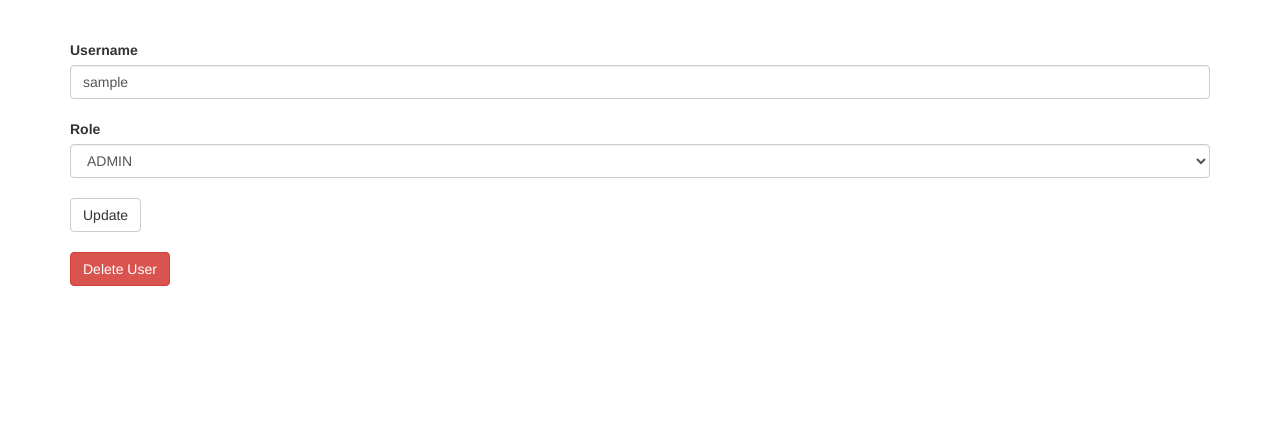
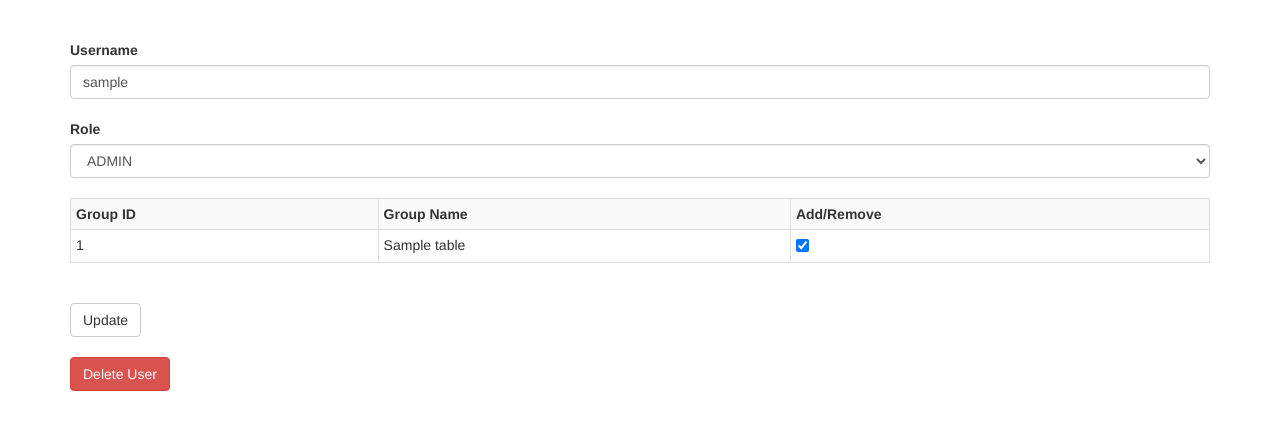
Before and after one commit to sfm2686/RMSA, a Flask app: page /user?id=1 in a window 1280 px wide. Shown: the part 52-482 px from the top of the page. Run offline with Flask 2, Linux system fonts and the light colour scheme; the visitor is signed in with stand-in values (Sample User, id 1); tables that the repository leaves empty hold one stand-in row (values such as "Sample post"); parts of the project's set-up code (start-up, migrations or seed data) failed here and were passed over; some libraries are stand-ins or nearby versions.

Commit message:
Changed db tables to correctly map 1-1 user-role relationship by removing user_roles table. Add functionality to add and remove users from groups to admin users. Add groups data in seeding script

```diff
--- a/templates/user.html
+++ b/templates/user.html
@@ -9,8 +9,7 @@
       document.getElementById('deleteLink').onclick = function() {
         var answer = confirm("Are you sure you wish to delete this user?");
         if (answer) {
-          window.location = "{{ url_for('delete_user', id=data.User.id) }}";
-          // console.log("fucking deleting the user");
+          window.location = "{{ url_for('delete_user', id=data['user'].User.id) }}";
         } else {
           return;
         }
@@ -20,25 +19,46 @@
 
   <div class="container">
     <form action="" method="post">
-      <input type="hidden" class="form-control" name="id" value="{{ data.User.id }}">
+      <input type="hidden" class="form-control" name="id" value="{{ data['user'].User.id }}">
       <label>Username</label>
-      <input type="text" class="form-control" placeholder="Username" name="username" value="{{ data.User.username }}">
+      <input type="text" class="form-control" placeholder="Username" name="username" value="{{ data['user'].User.username }}">
       <br>
       <label>Role</label>
       <select class="form-control" name="role">
-        <option value="{{ roles.ADMIN.value }}"
-          {% if roles.ADMIN.value == data.Role.id %}
+        <option value="{{ data['roles'].ADMIN.value }}"
+          {% if data['roles'].ADMIN.value == data['user'].User.role_id %}
             {{ 'selected' }}
           {% endif %}>
-           {{ roles.ADMIN.name }}
+           {{ data['roles'].ADMIN.name }}
         </option>
-        <option value="{{ roles.USER.value }}"
-          {% if roles.USER.value == data.Role.id %}
+        <option value="{{ data['roles'].USER.value }}"
+          {% if data['roles'].USER.value == data['user'].User.role_id %}
             {{ 'selected' }}
           {% endif %}>
-          {{ roles.USER.name }}
+          {{ data['roles'].USER.name }}
         </option>
       </select>
+      <br>
+      {% if data['groups'] %}
+        <table class="table table-striped table-bordered table-hover table-condensed">
+          <tr>
+            <th>Group ID</th>
+            <th>Group Name</th>
+            <th>Add/Remove</th>
+          </tr>
+          {% for g_id, g_name, user_in_group in data['groups'] %}
+            <tr>
+              <td>{{ g_id }}</td>
+              <td>{{ g_name }}</td>
+              <td><input type="checkbox" name=group value="{{ g_id }}"
+                  {% if user_in_group %}checked{% endif %}
+                ></td>
+            </tr>
+          {% endfor %}
+        </table>
+      {% else %}
+        <div class="alert alert-info" role="alert">No groups found</div>
+      {% endif %}
       <br>
       <button type="submit" class="btn btn-default">Update</button>
     </form>
--- a/templates/users.html
+++ b/templates/users.html
@@ -19,14 +19,14 @@
             <th>User ID</th>
             <th>Username</th>
             <th>Role</th>
-            <!-- <th>Action</th> -->
+            <th>Number of Groups</th>
           </tr>
           {% for user in users %}
             <tr class="clickable-row" data-href="{{ url_for('show_user', id=user['user_id']) }}">
               <td><a href="#">{{ user['user_id'] }}</a></td>
               <td><a href="#">{{ user['username'] }}</a></td>
               <td><a href="#">{{ user['user_role'] }}</a></td>
-              <!-- <td><button>Modify</button></td> -->
+              <td><a href="#">{{ user['group_count'] }}</a></td>
             </tr>
           {% endfor %}
         </table>
--- a/views.py
+++ b/views.py
@@ -31,42 +31,50 @@ def require_login(endpoint):
 
 ################################# Helpers ####################################
 def load_user(user_id):
-    return (db_sess.query(User, Role, User_role)
+    return (db_sess.query(User, Role)
         .filter(User.id == user_id)
-        .filter(User.id == User_role.user_id)
-        .filter(Role.id == User_role.role_id)
+        .filter(User.role_id == Role.id)
         .first())
+
+def load_user_groups(user_id):
+    return (db_sess.query(Group, User_groups)
+        .filter(User_groups.user_id == user_id)
+        .filter(User_groups.group_id == Group.id)
+        .all())
+
+def load_all_groups():
+    return (db_sess.query(Group)
+        .all())
 
 ################################ Endpoints ####################################
 # TODO add csrf token
+# @app.route('/', methods=['GET', 'POST'])
+# def login():
+#     if request.method == 'POST':
+#         if not request.form['username'] or not request.form['password']:
+#             flash("Please enter your username and password", "alert alert-danger")
+#             return render_template("login.html")
+#         post_username = request.form['username']
+#         post_password = request.form['password']
+#         user = db_sess.query(User).filter_by(username=post_username).first()
+#         if user and bcrypt.checkpw(post_password.encode("utf-8"), user.password.encode("utf-8")):
+#             session["loggedin"] = True
+#             session["has_admin_access"] = Roles_enum.ADMIN.value == user.role_id
+#             return redirect(url_for('reports'))
+#         else:
+#             flash("Invalid username or password", "alert alert-danger")
+#             return render_template("login.html")
+#
+#     return render_template("login.html")
+
 @app.route('/', methods=['GET', 'POST'])
 def login():
     if request.method == 'POST':
-        if not request.form['username'] or not request.form['password']:
-            flash("Please enter your username and password", "alert alert-danger")
-            return render_template("login.html")
-        post_username = request.form['username']
-        post_password = request.form['password']
-        user = db_sess.query(User).filter_by(username=post_username).first()
-        if user and bcrypt.checkpw(post_password.encode("utf-8"), user.password.encode("utf-8")):
-            session["loggedin"] = True
-            user_role = db_sess.query(User_role).filter_by(user_id=user.id).first()
-            session["has_admin_access"] = Roles_enum.ADMIN.value == user_role.role_id
-            return redirect(url_for('reports'))
-        else:
-            flash("Invalid username or password", "alert alert-danger")
-            return render_template("login.html")
+        session["loggedin"] = True
+        session["has_admin_access"] = True
+        return redirect(url_for('users'))
 
     return render_template("login.html")
-
-# @app.route('/', methods=['GET', 'POST'])
-# def login():
-#     if request.method == 'POST':
-#         session["loggedin"] = True
-#         session["has_admin_access"] = True
-#         return redirect(url_for('users'))
-#
-#     return render_template("login.html")
 
 @app.route('/logout')
 @require_login
@@ -83,19 +91,17 @@ def reports():
 @require_admin_access
 @require_login
 def users():
-    # TODO: include groups once they are added to the DB
-    results = (db_sess.query(User, User_role, Role)
-        .filter(User.id == User_role.user_id)
-        .filter(Role.id == User_role.role_id)
-        # .filter(User.id == User_groups.user_id)
-        # .filter(Group.id == User_groups.group_id)
+    results = (db_sess.query(User, Role)
+        .filter(User.role_id == Role.id)
         .all())
+
     users = []
     for col in results:
         user_dict = {}
         user_dict['user_id'] = col.User.id
         user_dict['username'] = col.User.username
         user_dict['user_role'] = col.Role.role
+        user_dict['group_count'] = len(load_user_groups(col.User.id))
         users.append(user_dict)
     return render_template("users.html", users=users)
 
@@ -103,13 +109,29 @@ def users():
 @require_admin_access
 @require_login
 def show_user():
-    # TODO: include groups once they are added to the DB
     user_id = request.args.get('id')
-    result = load_user(user_id)
-    if not result:
+    user = load_user(user_id)
+    if not user:
         flash("User not found", "alert alert-danger")
         return redirect(url_for('users'))
-    return render_template("user.html", data=result, roles=Roles_enum)
+    user_groups = load_user_groups(user_id)
+    group_results = load_all_groups()
+    if not group_results:
+        flash("No groups found", "alert alert-warning")
+    data = {}
+    data['user'] = user
+    data['roles'] = Roles_enum
+    groups = []
+    # flag the groups that the user belongs to
+    for group in group_results:
+        user_in_group = False
+        for user_group in user_groups:
+            if group.id == user_group.Group.id:
+                user_in_group = True
+                break
+        groups.append((group.id, group.group_name, user_in_group))
+    data['groups'] = groups
+    return render_template("user.html", data=data)
 
 @app.route('/user', methods=['POST'])
 @require_admin_access
@@ -126,18 +148,36 @@ def update_user():
     if not result:
         flash("User not found", "alert alert-danger")
         return redirect(url_for('users'))
+    user_groups = load_user_groups(user_id)
+    user_groups_list = []
+    for group in user_groups: # create a list of group ids that the user belongs to
+        user_groups_list.append(group.Group.id)
+    all_groups_results = load_all_groups()
+
+    for posted_g_id in request.form.getlist('group'):
+        try:
+            if not int(posted_g_id) in user_groups_list: # add user to this group
+                db_sess.add(User_groups(posted_g_id, user_id))
+        except:
+            flash("Invalid input", "alert alert-danger")
+            return redirect(url_for('show_user', id=request.form['id']))
+    for group in all_groups_results:
+        if not str(group.id) in request.form.getlist('group'): # remove user from this group
+            (db_sess.query(User_groups)
+                .filter(User_groups.user_id == user_id)
+                .filter(User_groups.group_id == group.id)
+                .delete())
+
+    result.User.username = request.form['username']
+    result.User.role_id = request.form['role']
+    db_sess.commit()
     flash("User updated successfully", "alert alert-success")
-    result.User.username = request.form['username']
-    result.User_role.role_id = request.form['role']
-    db_sess.commit()
-    # return render_template("user.html", data=result, roles=Roles_enum)
     return redirect(url_for('show_user', id=user_id))
 
 @app.route('/delete_user', methods=['GET'])
 @require_admin_access
 @require_login
 def delete_user():
-    print("gonna delete {}".format(request.args.get('id')))
     result = load_user(request.args.get('id'))
     if not result:
         flash("User not found", "alert alert-danger")
```
Also changed, not shown: create_and_seed_db.py (+15 -9 lines), tables_def.py (+32 -30 lines), 1 other file.
